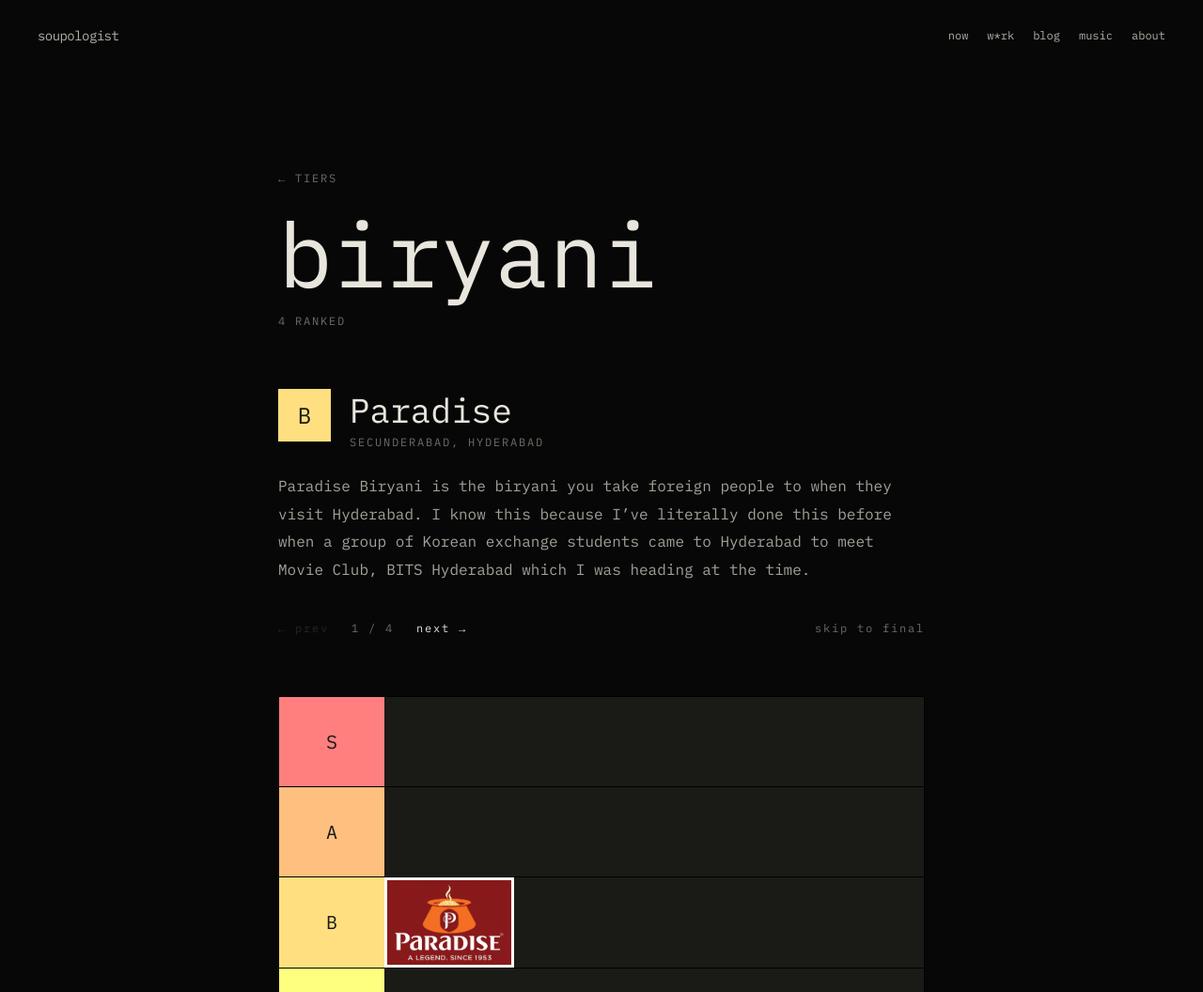
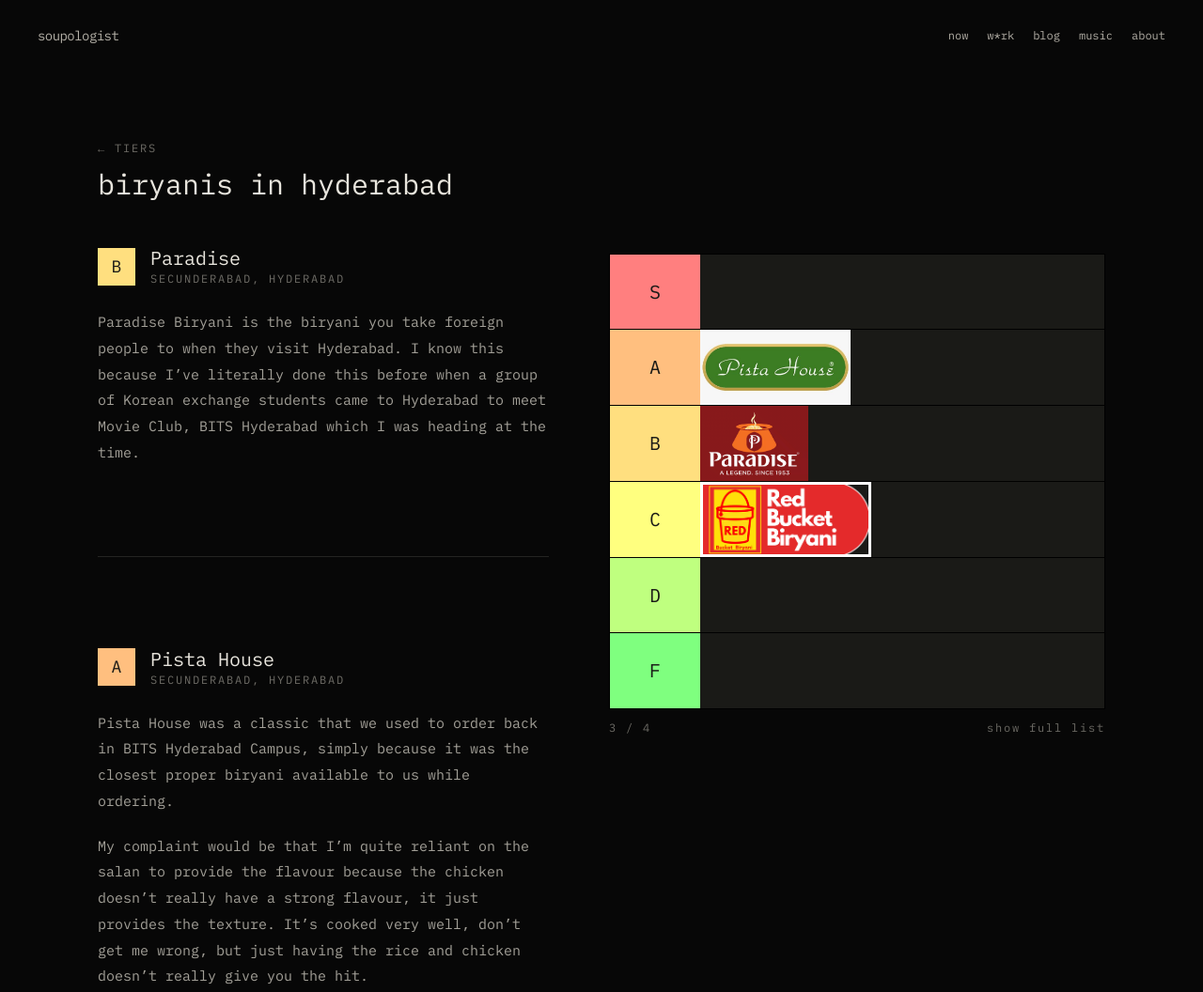
Before and after one commit to soupologist/soupologist.com, an Astro site: page /tiers/biryani in a window 1280 px wide. Shown: the top 1056 px of the page at 94% size. Built offline with nearby package versions, Linux system fonts and the light colour scheme; Astro itself is replaced by a stand-in of ours.

Commit message:
updated README.md and change design of tierlist

```diff
--- a/src/content/tiers/biryani/list.json
+++ b/src/content/tiers/biryani/list.json
@@ -1,3 +1,3 @@
 {
-  "title": "biryani"
+  "title": "biryanis in hyderabad"
 }
--- a/src/pages/tiers/[list].astro
+++ b/src/pages/tiers/[list].astro
@@ -3,9 +3,10 @@
 import { Image } from "astro:assets";
 import BaseLayout from "../../layouts/BaseLayout.astro";
 
-// one page per tier list. entries are revealed one at a time in the order they
-// were ranked; the board below fills up as you go, or "skip to final" shows it
-// all at once. without JS the whole board just renders (cards stay hidden)
+// one page per tier list, read by scrolling: entries stack in the order they
+// were ranked and the sticky board fills in as each one scrolls past (and
+// empties again on the way back up). "show full list" fills it all at once.
+// without JS the board is just shown complete
 export async function getStaticPaths() {
   const lists = await getCollection("tierlists");
   return lists.map((list) => ({ params: { list: list.id }, props: { list } }));
@@ -48,108 +49,34 @@
 
 <BaseLayout title={title}>
   <main class="min-h-screen bg-[#070707] text-foreground">
-    <article
+    <div
       data-tierlist
-      data-total={items.length}
-      class="mx-auto max-w-3xl px-6 pb-32 pt-36 md:px-10 md:pt-44"
+      class="mx-auto grid max-w-6xl gap-x-16 px-6 pt-28 md:px-10 md:pt-36 lg:grid-cols-[minmax(0,1fr)_minmax(0,1.1fr)]"
     >
+      <header class="mb-8 lg:col-span-2 lg:mb-12">
         <a
           href="/tiers"
-        class="mb-6 inline-block text-xs uppercase tracking-[0.15em] text-(--muted) transition-colors hover:text-[#ffb52e]"
+          class="mb-3 inline-block text-xs uppercase tracking-[0.15em] text-(--muted) transition-colors hover:text-[#ffb52e]"
           >← tiers</a
         >
-      <h1 class="mb-4 text-6xl tracking-loose sm:text-8xl">{title}</h1>
+        <h1 class="text-2xl md:text-3xl">{title}</h1>
         {
           blurb && (
-          <p class="mb-4 text-[15px] leading-[1.85] text-(--text)/90 md:text-[16px]">
+            <p class="mt-3 max-w-xl text-[15px] leading-[1.85] text-(--text)/90">
               {blurb}
             </p>
           )
         }
-      <p class="mb-16 text-xs uppercase tracking-[0.15em] text-(--muted)">
-        {items.length} ranked
-      </p>
+      </header>
 
-      {
-        items.length > 0 && (
-          <>
-            {/* detail card for one entry at a time — shown by the script */}
-            <section data-stage hidden class="mb-16">
-              {items.map((item) => (
-                <div data-card={item.step} hidden>
-                  {item.photos.length > 0 && (
-                    <div class="-mx-6 mb-8 flex snap-x gap-3 overflow-x-auto px-6 md:mx-0 md:px-0">
-                      {item.photos.map((photo, i) => (
-                        <Image
-                          src={photo}
-                          alt={`${item.name}, photo ${i + 1}`}
-                          width={720}
-                          class="h-64 w-auto max-w-none shrink-0 snap-start border border-(--border) object-cover md:h-80"
-                        />
-                      ))}
-                    </div>
-                  )}
-
-                  <div class="mb-6 flex items-start gap-5">
-                    <span
-                      class="flex h-14 w-14 shrink-0 items-center justify-center text-2xl text-[#1a1a17]"
-                      style={`background:${tierColor(tiers.indexOf(item.tier))}`}
-                    >
-                      {item.tier}
-                    </span>
-                    <div>
-                      <h2 class="text-3xl leading-tight md:text-4xl">
-                        {item.name}
-                      </h2>
-                      {item.place && (
-                        <p class="mt-1 text-xs uppercase tracking-[0.15em] text-(--muted)">
-                          {item.place}
-                        </p>
-                      )}
-                    </div>
-                  </div>
-
-                  <div class="space-y-5 text-[15px] leading-[1.85] text-(--text)/90 md:text-[16px] [&_a]:underline [&_a]:underline-offset-4">
-                    <item.Content />
-                  </div>
-                </div>
-              ))}
-
-              {/* end of the reveal: what the final card area says */}
-              <div data-card="final" hidden>
-                <h2 class="text-3xl md:text-4xl">the full list</h2>
-                <p class="mt-2 text-[15px] text-(--muted)">
-                  tap any entry on the board to read about it.
-                </p>
-              </div>
-
-              <nav class="mt-10 flex flex-wrap items-center gap-x-6 gap-y-3 text-xs uppercase tracking-[0.15em]">
-                <button data-action="prev" class="text-(--muted) transition-colors hover:text-[#ffb52e] disabled:opacity-30 disabled:hover:text-(--muted)">
-                  ← prev
-                </button>
-                <span data-counter class="tabular-nums text-(--muted)"></span>
-                <button data-action="next" class="text-foreground transition-colors hover:text-[#ffb52e] disabled:opacity-30 disabled:hover:text-foreground">
-                  next →
-                </button>
-                <button data-action="final" class="ml-auto text-(--muted) transition-colors hover:text-[#ffb52e]">
-                  skip to final
-                </button>
-                <button data-action="replay" hidden class="ml-auto text-(--muted) transition-colors hover:text-[#ffb52e]">
-                  ↺ start over
-                </button>
-              </nav>
-            </section>
-          </>
-        )
-      }
-
-      {/* the board, tiermaker-style — every tile is rendered, the script
-          hides the ones not revealed yet */}
+      {/* the board — sticky on top on phones, sticky alongside on desktop.
+          every tile is rendered; the script hides the ones not scrolled to */}
+      <aside class="sticky top-16 z-10 -mx-6 bg-[#070707] px-6 pb-4 pt-2 md:top-20 md:-mx-10 md:px-10 lg:order-2 lg:mx-0 lg:self-start lg:px-0 lg:pb-0">
         <div class="border border-black bg-black">
           {tiers.map((tier, tierIndex) => (
-          <div class="flex min-h-20 border-b border-black last:border-b-0 md:min-h-24">
+            <div class="flex min-h-11 border-b border-black last:border-b-0 lg:min-h-20">
               <div
-              class="flex w-20 shrink-0 items-center justify-center p-2 text-center text-lg break-words text-[#1a1a17] md:w-28 md:text-xl"
+                class="flex w-11 shrink-0 items-center justify-center p-1 text-center text-sm break-words text-[#1a1a17] lg:w-24 lg:text-xl"
                 style={`background:${tierColor(tierIndex)}`}
               >
                 {tier}
@@ -164,14 +91,14 @@
                     <button
                       data-chip={item.step}
                       title={item.place ? `${item.name} — ${item.place}` : item.name}
-                    class="relative h-20 min-w-20 cursor-grab touch-none overflow-hidden outline-offset-[-3px] transition-opacity select-none hover:opacity-80 active:cursor-grabbing data-[current]:outline-3 data-[current]:outline-white md:h-24 md:min-w-24"
+                      class="relative h-11 min-w-11 cursor-grab touch-none overflow-hidden outline-offset-[-2px] select-none hover:opacity-80 active:cursor-grabbing data-[current]:outline-2 data-[current]:outline-white lg:h-20 lg:min-w-20 lg:outline-offset-[-3px] lg:data-[current]:outline-3"
                     >
                       {item.logo ? (
                         // logos keep their shape — full tile height, natural width
                         <Image
                           src={item.logo}
                           alt={item.name}
-                        height={192}
+                          height={160}
                           draggable="false"
                           class="h-full w-auto"
                         />
@@ -179,13 +106,13 @@
                         <Image
                           src={item.photos[0]}
                           alt={item.name}
-                        width={192}
-                        height={192}
+                          width={160}
+                          height={160}
                           draggable="false"
                           class="h-full w-full object-cover"
                         />
                       ) : (
-                      <span class="flex h-full w-full items-center justify-center bg-[#2c2c28] p-2 text-center text-xs leading-tight text-[#e8e5dd]">
+                        <span class="flex h-full w-full items-center justify-center bg-[#2c2c28] p-1 text-center text-[10px] leading-tight text-[#e8e5dd] lg:p-2 lg:text-xs">
                           {item.name}
                         </span>
                       )}
@@ -195,7 +122,72 @@
             </div>
           ))}
         </div>
-    </article>
+
+        <div class="mt-3 flex items-center justify-between text-xs uppercase tracking-[0.15em] text-(--muted)">
+          <span data-counter>{items.length} ranked</span>
+          {
+            items.length > 0 && (
+              <button
+                data-show-all
+                hidden
+                class="transition-colors hover:text-[#ffb52e]"
+              >
+                show full list
+              </button>
+            )
+          }
+        </div>
+      </aside>
+
+      {/* the read — one entry after another */}
+      <div class="pb-[50vh] lg:order-1">
+        {
+          items.length === 0 && (
+            <p class="py-16 text-[15px] text-(--muted)">nothing ranked yet.</p>
+          )
+        }
+        {items.map((item) => (
+          <section
+            data-entry={item.step}
+            class="scroll-mt-80 border-t border-(--border) py-16 first:border-t-0 first:pt-6 lg:scroll-mt-28 lg:py-24 lg:first:pt-0"
+          >
+            <div class="mb-6 flex items-center gap-4">
+              <span
+                class="flex h-10 w-10 shrink-0 items-center justify-center text-lg text-[#1a1a17]"
+                style={`background:${tierColor(tiers.indexOf(item.tier))}`}
+              >
+                {item.tier}
+              </span>
+              <div>
+                <h2 class="text-xl leading-tight">{item.name}</h2>
+                {item.place && (
+                  <p class="mt-0.5 text-xs uppercase tracking-[0.15em] text-(--muted)">
+                    {item.place}
+                  </p>
+                )}
+              </div>
+            </div>
+
+            {item.photos.length > 0 && (
+              <div class="-mx-6 mb-6 flex snap-x gap-3 overflow-x-auto px-6 md:-mx-10 md:px-10 lg:mx-0 lg:px-0">
+                {item.photos.map((photo, i) => (
+                  <Image
+                    src={photo}
+                    alt={`${item.name}, photo ${i + 1}`}
+                    width={640}
+                    class="h-56 w-auto max-w-none shrink-0 snap-start border border-(--border) object-cover"
+                  />
+                ))}
+              </div>
+            )}
+
+            <div class="space-y-5 text-[15px] leading-[1.85] text-(--text)/90 [&_a]:underline [&_a]:underline-offset-4">
+              <item.Content />
+            </div>
+          </section>
+        ))}
+      </div>
+    </div>
 
     {/* the board looks draggable. it isn't. (gif from tenor, converted to an
         animated webp at half the size; lazy so it only loads for draggers) */}
@@ -226,73 +218,78 @@
   </main>
 </BaseLayout>
 
+<style>
+  /* a tile landing on the board */
+  @keyframes drop-in {
+    from {
+      opacity: 0;
+      transform: scale(0.6);
+    }
+  }
+  [data-chip][data-new] {
+    animation: drop-in 300ms cubic-bezier(0.3, 1.5, 0.5, 1);
+  }
+</style>
+
 <script>
   const root = document.querySelector<HTMLElement>("[data-tierlist]");
-  const stage = root?.querySelector<HTMLElement>("[data-stage]");
+  const sections = [...document.querySelectorAll<HTMLElement>("[data-entry]")];
 
-  if (root && stage) {
-    const total = Number(root.dataset.total);
-    const cards = [...stage.querySelectorAll<HTMLElement>("[data-card]")];
+  if (root && sections.length > 0) {
     const chips = [...root.querySelectorAll<HTMLButtonElement>("[data-chip]")];
-    const counter = stage.querySelector<HTMLElement>("[data-counter]")!;
-    const button = (action: string) =>
-      stage.querySelector<HTMLButtonElement>(`[data-action="${action}"]`)!;
+    const counter = root.querySelector<HTMLElement>("[data-counter]")!;
+    const showAllButton = root.querySelector<HTMLButtonElement>("[data-show-all]")!;
+    const total = sections.length;
 
-    // `revealed` = how many entries are on the board; `shown` = whose card is
-    // open (null on the final screen until a chip is picked)
-    let revealed = 1;
-    let shown: number | null = 0;
+    // `revealed` = how many entries have scrolled past the reading line;
+    // `current` = the one being read right now (outlined on the board)
+    let revealed = 0;
+    let current = -1;
+    let showAll = false;
 
     const render = () => {
-      const done = revealed >= total && shown === null;
-      cards.forEach((card) => {
-        card.hidden =
-          card.dataset.card === "final" ? !done : Number(card.dataset.card) !== shown;
-      });
       chips.forEach((chip) => {
         const step = Number(chip.dataset.chip);
-        chip.hidden = step >= revealed;
-        chip.toggleAttribute("data-current", step === shown);
+        const visible = showAll || step < revealed;
+        if (visible && chip.hidden) chip.toggleAttribute("data-new", true);
+        if (!visible) chip.removeAttribute("data-new");
+        chip.hidden = !visible;
+        chip.toggleAttribute("data-current", step === current);
       });
-
-      const finished = revealed >= total;
-      counter.textContent = done ? `${total} / ${total}` : `${(shown ?? 0) + 1} / ${total}`;
-      button("prev").disabled = !finished && revealed <= 1;
-      button("next").disabled = finished && (shown === null || shown >= total - 1);
-      button("final").hidden = finished;
-      button("replay").hidden = !finished;
+      counter.textContent = showAll
+        ? `${total} ranked`
+        : `${revealed} / ${total}`;
+      showAllButton.hidden = showAll || revealed >= total;
     };
 
-    const go = (action: string) => {
-      const finished = revealed >= total;
-      if (action === "next") {
-        if (!finished) {
-          revealed += 1;
-          shown = revealed - 1;
-        } else if (shown !== null && shown < total - 1) {
-          shown += 1;
-        } else return;
-      } else if (action === "prev") {
-        if (!finished) {
-          if (revealed <= 1) return;
-          revealed -= 1;
-          shown = revealed - 1;
-        } else {
-          shown = shown === null ? total - 1 : Math.max(0, shown - 1);
-        }
-      } else if (action === "final") {
-        revealed = total;
-        shown = null;
-      } else if (action === "replay") {
-        revealed = 1;
-        shown = 0;
-      }
+    // an entry counts once its top passes 60% of the way down the screen
+    const update = () => {
+      const line = window.innerHeight * 0.6;
+      const passed = sections.filter((s) => s.getBoundingClientRect().top < line).length;
+      if (passed === revealed) return;
+      revealed = passed;
+      current = passed - 1;
       render();
     };
 
-    stage.addEventListener("click", (event) => {
-      const action = (event.target as HTMLElement).closest<HTMLElement>("[data-action]")?.dataset.action;
-      if (action) go(action);
+    let queued = false;
+    window.addEventListener(
+      "scroll",
+      () => {
+        if (queued) return;
+        queued = true;
+        requestAnimationFrame(() => {
+          queued = false;
+          update();
+        });
+      },
+      { passive: true },
+    );
+    window.addEventListener("resize", update);
+
+    showAllButton.addEventListener("click", () => {
+      showAll = true;
+      render();
     });
 
     // tiles can be picked up and dragged around like a real tier maker — but
@@ -355,22 +352,15 @@
       }),
     );
 
-    // once everything's out, the board doubles as a picker
+    // tapping a tile jumps to its write-up
     chips.forEach((chip) =>
       chip.addEventListener("click", () => {
         if (performance.now() - draggedAt < 400) return; // that was a drag
-        shown = Number(chip.dataset.chip);
-        render();
-        stage.scrollIntoView({ behavior: "smooth", block: "start" });
+        sections[Number(chip.dataset.chip)].scrollIntoView({ behavior: "smooth" });
       }),
     );
 
-    document.addEventListener("keydown", (event) => {
-      if (event.key === "ArrowRight") go("next");
-      if (event.key === "ArrowLeft") go("prev");
-    });
-
-    stage.hidden = false;
+    update();
     render();
   }
 </script>
```
Also changed, not shown: README.md. Lines whose indentation alone changed are shown as unchanged.
